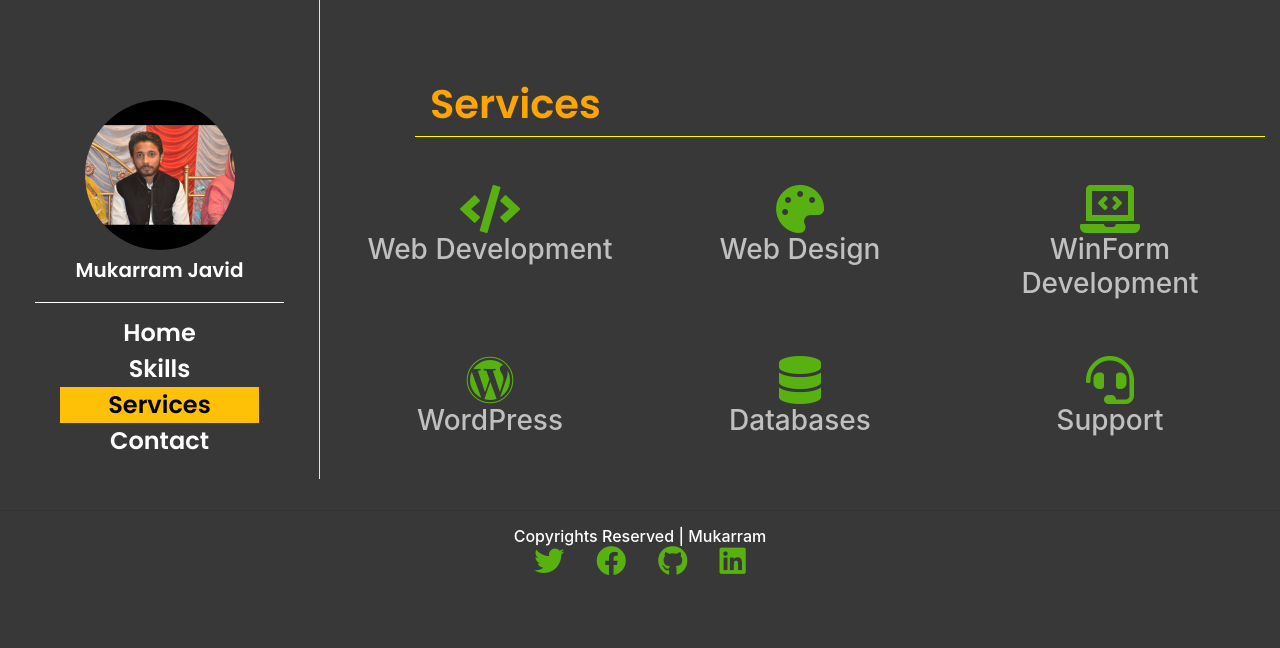
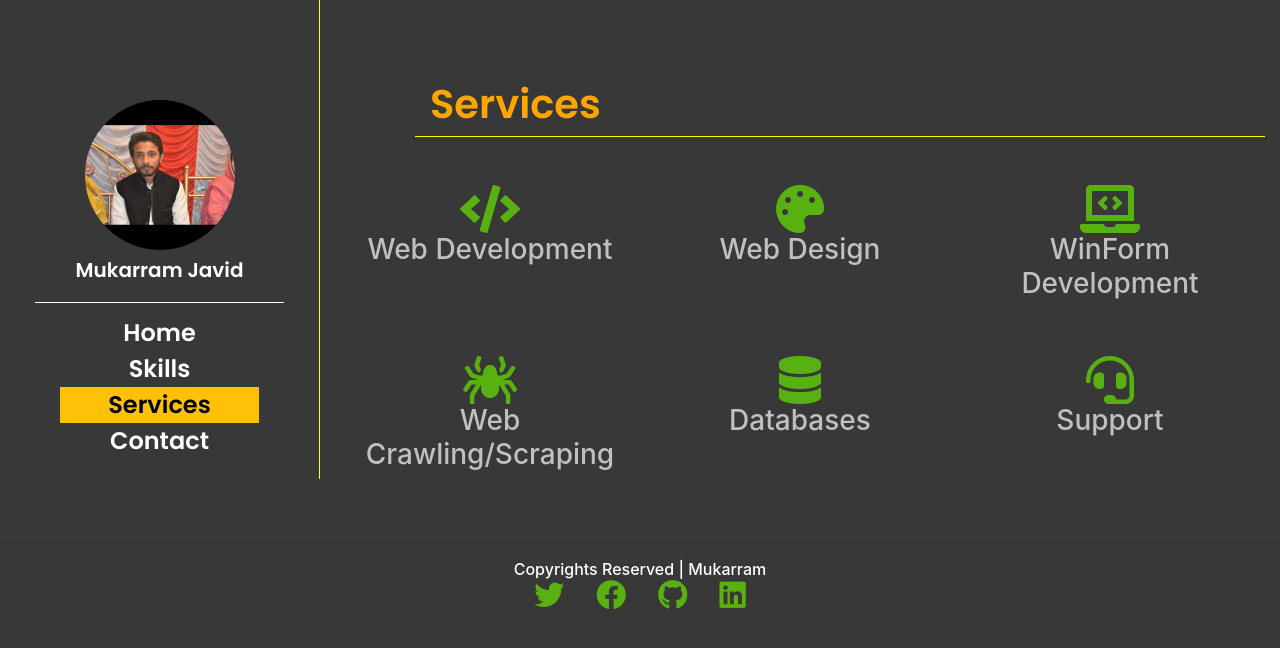
Before and after one commit to mukarramjavid/mukarram_portfolio, a React (Create React App) app: page /service in a window 1280 px wide. Shown: the top 648 px of the page. Built offline with nearby package versions, Linux system fonts and the light colour scheme.

Commit message:
updaet skill

```diff
--- a/src/ServiceData.js
+++ b/src/ServiceData.js
@@ -16,8 +16,8 @@ const ServiceData = [
   },
   {
     id: "4",
-    skillName: "WordPress",
-    iconName: "i-color fab fa-wordpress fa-3x",
+    skillName: "Web Crawling/Scraping",
+    iconName: "i-color fas fa-spider fa-3x",
   },
   {
     id: "5",
```
